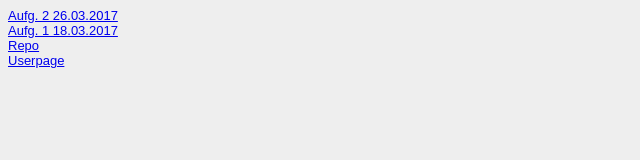
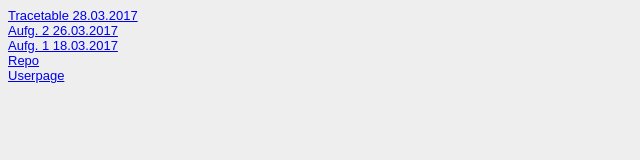
Before and after one commit to MrMarans/EIA2, a plain HTML site: page steckbrief.htm in a window 1280 px wide. Shown: the whole page, without its empty margins (0-640 px from the left). Drawn offline with Linux system fonts and the light colour scheme.

Commit message:
Erweiterung der Verlinkung mit TraceTabel

```diff
--- a/steckbrief.htm
+++ b/steckbrief.htm
@@ -5,7 +5,7 @@
 <a href="Datenadresse eintragen" target="_blank">Aufgabe 1a, 1.10.2011</a></br>
 -->
 <!-- Hier bitte die Vorkenntnisse im Bereich Programmierung zu Beginn der Veranstaltung kurz beschreiben! -->
-
+   <a href="https://mrmarans.github.io/EIA2/Aufg2/aufg2.html" target="_blank">Tracetable 28.03.2017</a><br>
   <a href="https://docs.google.com/spreadsheets/d/1Sh1SkBLcT-McVzAC_xXyK53Mn3uggqmYbzIgCw6p_rA/edit?usp=sharing" target="_blank"> Aufg. 2 26.03.2017</a> <br>
   <a href="https://mrmarans.github.io/EIA2/Aufg0/aufg0.html" target="_blank">Aufg. 1 18.03.2017</a></br>
   <a href="https://github.com/MrMarans/EIA2" target="_blank">Repo </a> <br>
```
